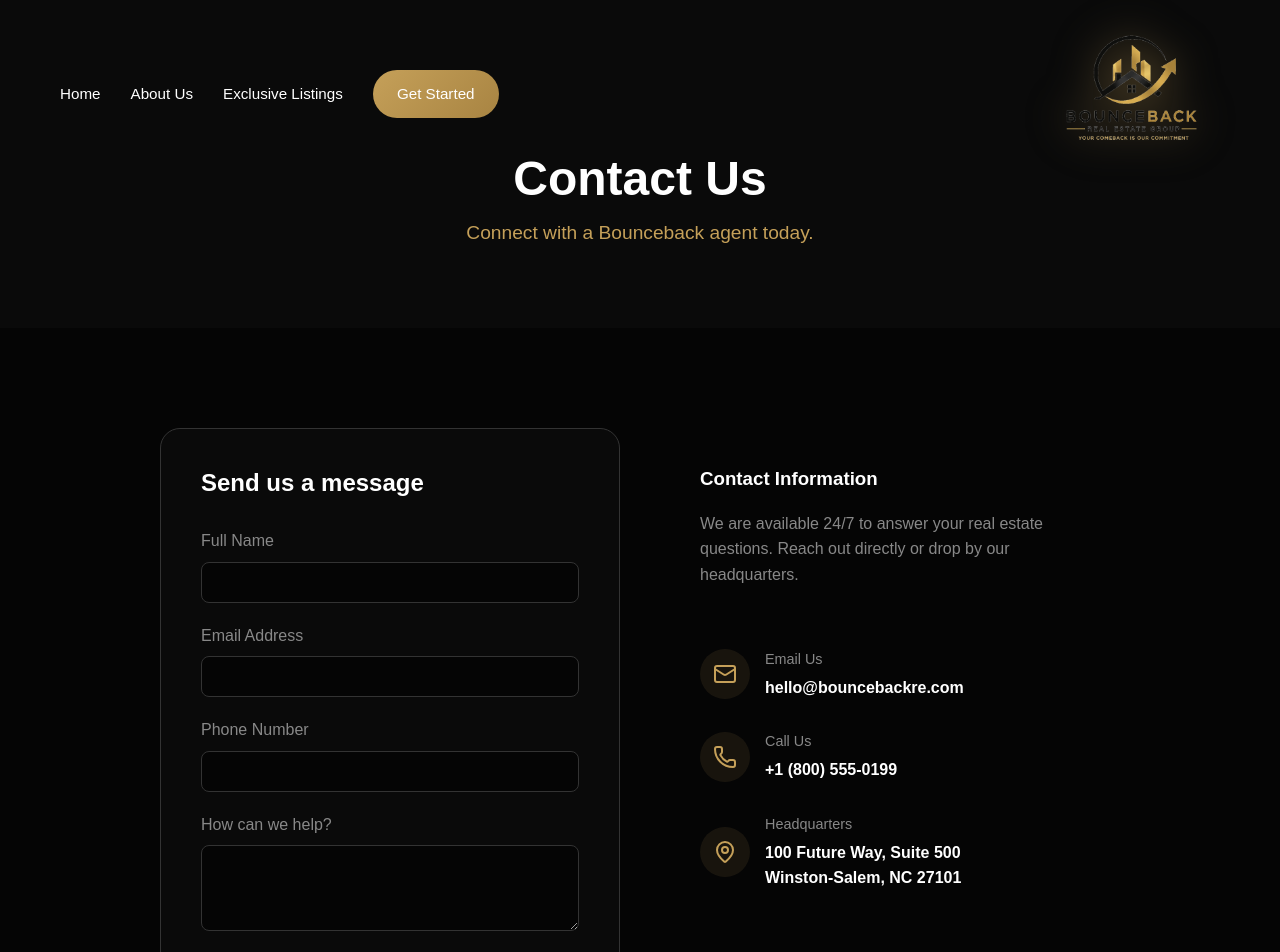
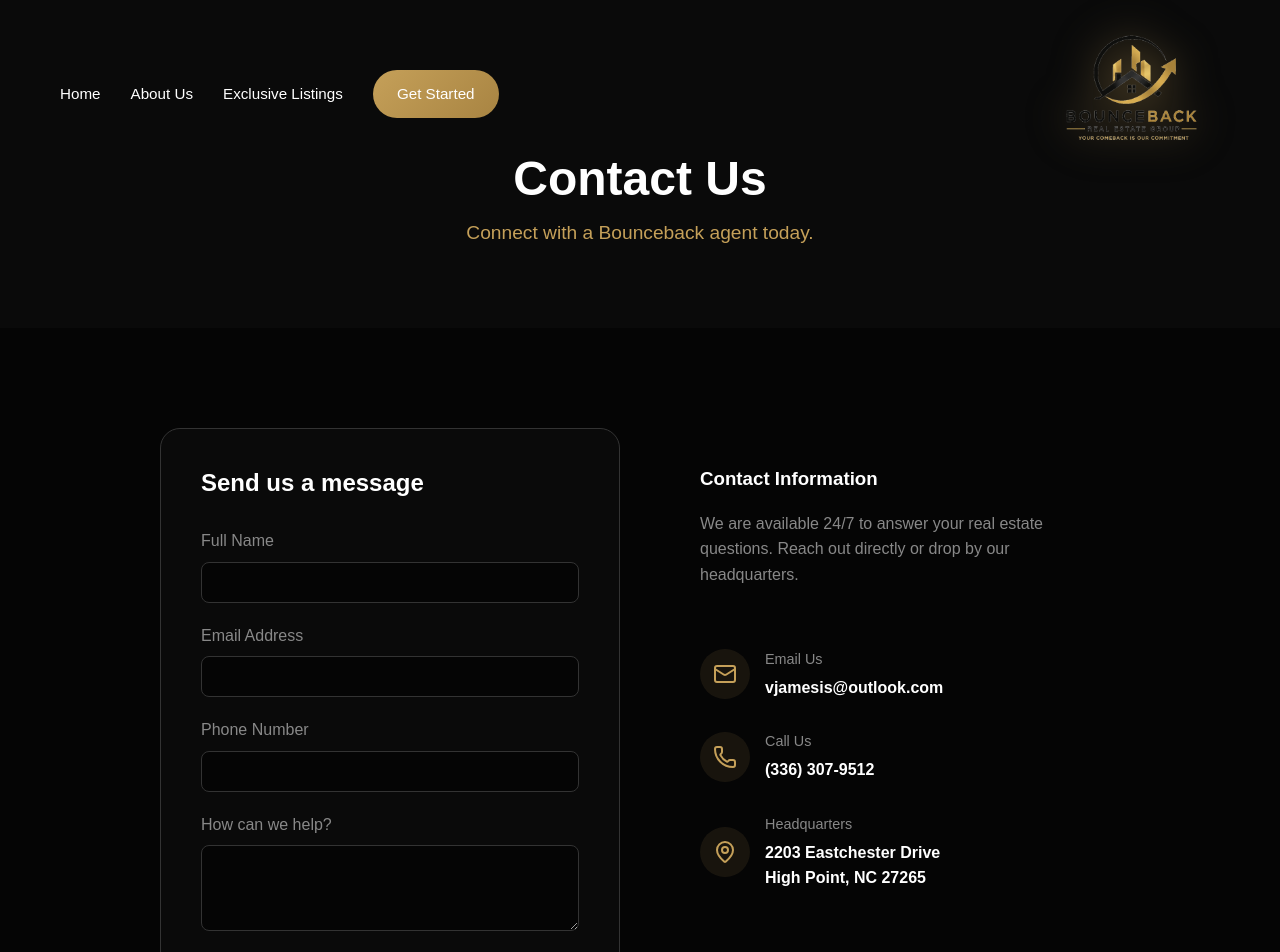
Before and after one commit to kdef2012/bounceback-real-estate, a Next.js app: page /contact in a window 1280 px wide. Shown: the top 952 px of the page. Built offline with nearby package versions, Linux system fonts and the light colour scheme.

Commit message:
Update contact information

```diff
--- a/app/contact/page.js
+++ b/app/contact/page.js
@@ -86,7 +86,7 @@
             </div>
             <div>
               <p style={{ color: 'var(--clr-gray)', fontSize: '0.9rem', marginBottom: '4px' }}>Email Us</p>
-              <p style={{ color: 'var(--clr-white)', fontWeight: 'bold' }}>hello@bouncebackre.com</p>
+              <p style={{ color: 'var(--clr-white)', fontWeight: 'bold' }}>vjamesis@outlook.com</p>
             </div>
           </div>
 
@@ -96,7 +96,7 @@
             </div>
             <div>
               <p style={{ color: 'var(--clr-gray)', fontSize: '0.9rem', marginBottom: '4px' }}>Call Us</p>
-              <p style={{ color: 'var(--clr-white)', fontWeight: 'bold' }}>+1 (800) 555-0199</p>
+              <p style={{ color: 'var(--clr-white)', fontWeight: 'bold' }}>(336) 307-9512</p>
             </div>
           </div>
 
@@ -106,7 +106,7 @@
             </div>
             <div>
               <p style={{ color: 'var(--clr-gray)', fontSize: '0.9rem', marginBottom: '4px' }}>Headquarters</p>
-              <p style={{ color: 'var(--clr-white)', fontWeight: 'bold' }}>100 Future Way, Suite 500<br/>Winston-Salem, NC 27101</p>
+              <p style={{ color: 'var(--clr-white)', fontWeight: 'bold' }}>2203 Eastchester Drive<br/>High Point, NC 27265</p>
             </div>
           </div>
         </div>
```
